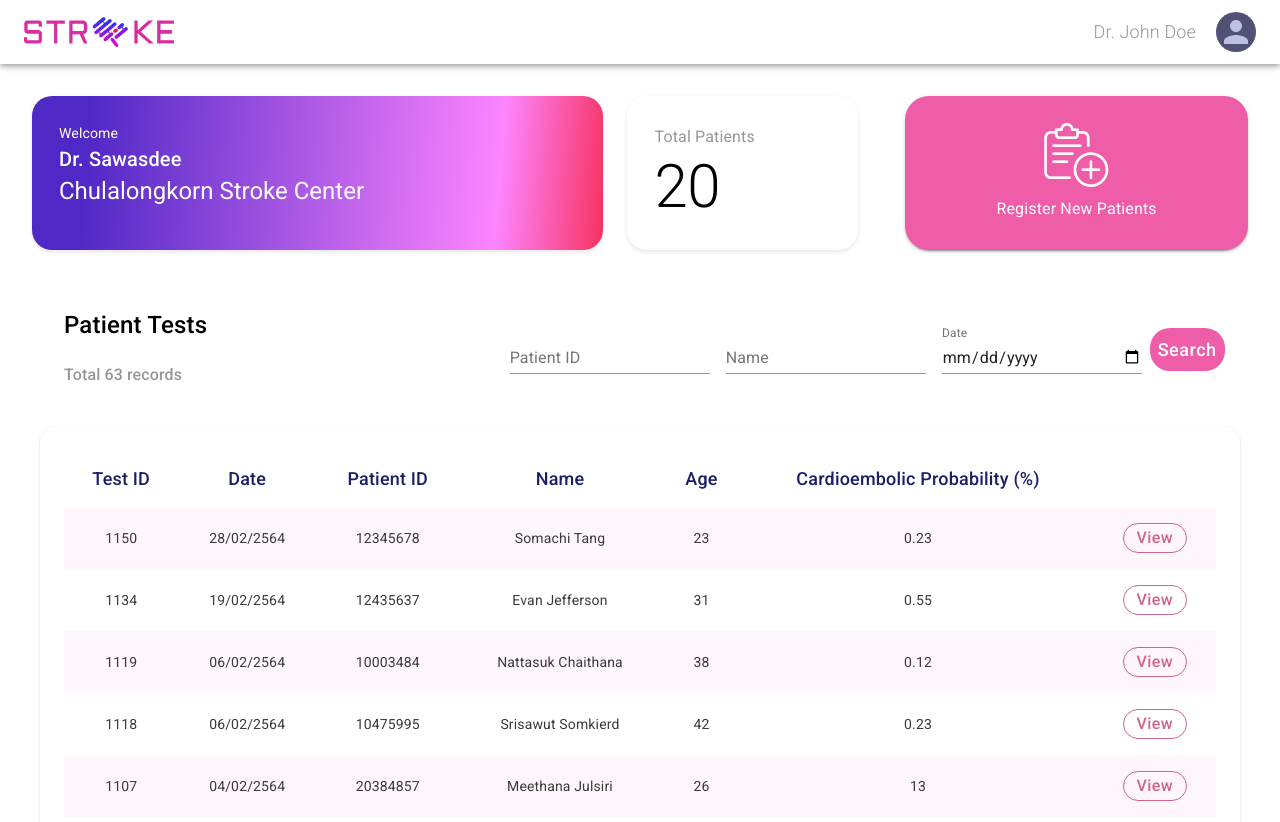
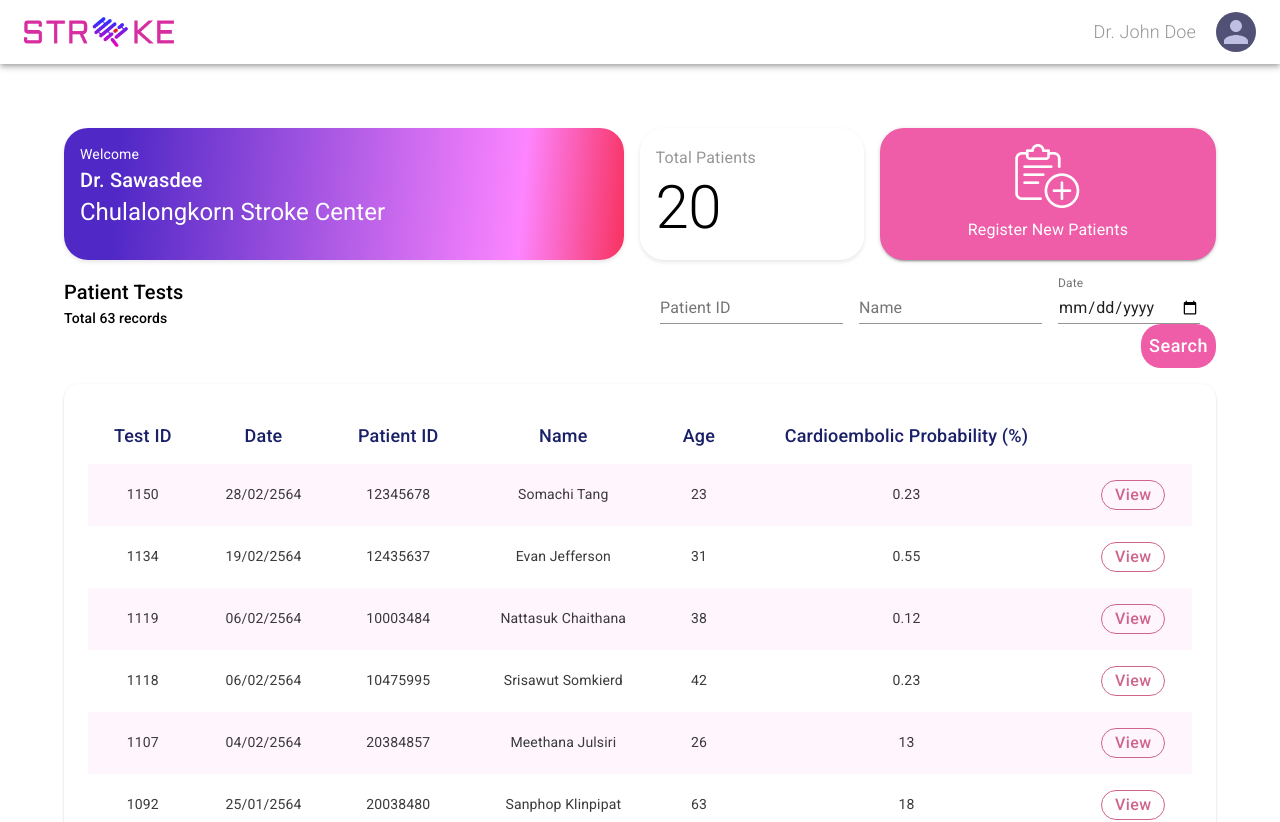
Before and after one commit to cu-devclub/app4stroke_front, a React (Create React App) app: page /home in a window 1280 px wide. Shown: the top 822 px of the page. Built offline with nearby package versions, Linux system fonts and the light colour scheme.

Commit message:
Fix bug layout and design

```diff
--- a/src/Pages/home/Components/SearchTable.tsx
+++ b/src/Pages/home/Components/SearchTable.tsx
@@ -4,18 +4,18 @@ import {
   Toolbar,
   TextField,
   Button,
+  Grid,
 } from "@material-ui/core";
 import React from "react";
 import { useState } from "react";
 
 const useStyles = makeStyles((theme) => ({
+  root: {
+    marginBottom: "16px",
+  },
   pageTitle: {
-    paddingLeft: theme.spacing(5),
-    padding: theme.spacing(3),
-    paddingBottom: theme.spacing(0),
     "& .MuiTypography-subtitle2": {
       color: "#979797",
-      marginTop: "12%",
       fontSize: "16px",
     },
     "& .MuiTypography-h6": {
@@ -23,10 +23,7 @@ const useStyles = makeStyles((theme) => ({
     },
   },
   search: {
-    marginLeft: "20%",
-    marginTop: "2.5%",
     "& .MuiTextField-root": {
-      margin: theme.spacing(1),
       width: "200px",
     },
     fontSize: "20px",
@@ -38,6 +35,12 @@ const useStyles = makeStyles((theme) => ({
     borderRadius: "20px",
     fontSize: "18px",
   },
+  childTextFieldMargin: {
+    textAlign: "right",
+    "& div > div": {
+      marginRight: "16px",
+    },
+  },
 }));
 
 const SearchTables = () => {
@@ -47,12 +50,12 @@ const SearchTables = () => {
 
   return (
     <>
-      <Toolbar>
-        <div className={classes.pageTitle}>
+      <Grid container className={classes.root}>
+        <Grid item xs={12} md={6}>
           <Typography variant="h6">Patient Tests</Typography>
           <Typography variant="subtitle2">Total 63 records</Typography>
-        </div>
-        <Toolbar className={classes.search}>
+        </Grid>
+        <Grid item xs={12} md={6} className={classes.childTextFieldMargin}>
           <TextField id="patientID" label="Patient ID"></TextField>
           <TextField id="name" label="Name"></TextField>
           <TextField
@@ -67,8 +70,8 @@ const SearchTables = () => {
             }}
           />
           <Button className={classes.buttonSearch}>Search</Button>
-        </Toolbar>
-      </Toolbar>
+        </Grid>
+      </Grid>
     </>
   );
 };
--- a/src/Pages/home/Components/Title.tsx
+++ b/src/Pages/home/Components/Title.tsx
@@ -4,31 +4,32 @@ import Button from "@material-ui/core/Button";
 import Typography from "@material-ui/core/Typography";
 import { createStyles, makeStyles } from "@material-ui/core/styles";
 import AddIcon from "../../../Assets/add.png";
+import { useHistory } from "react-router-dom";
 
 //todo Style
 const useStyle = makeStyles(() =>
   createStyles({
     root: {
       width: "100%",
-      padding: "32px",
+      marginBottom: "16px",
     },
-
     //! Box
     boxWelcome: {
       width: "50%",
-      padding: "27px",
-      borderRadius: "20px",
+      borderRadius: "24px",
       background:
         "linear-gradient(94.59deg, #5028C6 9.91%, #FD85FF 81.34%, #F40000 111.1%)",
       boxShadow: "0px 2px 4px rgba(0, 0, 0, 0.1)",
+      marginRight: "16px",
+      padding: "16px",
     },
     boxTotalPatients: {
       width: "20%",
-      padding: "27px",
-      marginLeft: "24px",
       background: "#FFFFFF",
       boxShadow: "0px 2px 4px rgba(0, 0, 0, 0.1)",
-      borderRadius: " 20px",
+      borderRadius: "24px",
+      marginRight: "16px",
+      padding: "16px",
     },
     //! Text
     textWelcome: {
@@ -49,13 +50,17 @@ const useStyle = makeStyles(() =>
       backgroundColor: "#EF5DA8",
       width: "30%",
       borderRadius: "24px",
-      marginLeft: "47px",
+      padding: "16px",
     },
   })
 );
 
 const Title: React.FC = () => {
   const classes = useStyle();
+  const history = useHistory();
+  const handleClick = () => {
+    history.push("/form");
+  };
   return (
     <Box className={classes.root}>
       <Box display="flex">
@@ -80,7 +85,11 @@ const Title: React.FC = () => {
           </Box>
         </Box>
         {/* Register New Patients */}
-        <Button variant="contained" className={classes.buttonRegister}>
+        <Button
+          variant="contained"
+          className={classes.buttonRegister}
+          onClick={handleClick}
+        >
           <Box display="flex" flexDirection="column">
             <Box>
               <img src={AddIcon} alt="icon" />
--- a/src/Pages/home/Containers/HomeContainer.tsx
+++ b/src/Pages/home/Containers/HomeContainer.tsx
@@ -4,6 +4,7 @@ import {
   Paper,
   TableRow,
   Button,
+  Box,
 } from "@material-ui/core";
 import React from "react";
 import SearchTables from "../Components/SearchTable";
@@ -13,7 +14,6 @@ import Title from "../Components/Title";
 
 const useStyles = makeStyles((theme) => ({
   pageContent: {
-    margin: theme.spacing(5),
     padding: theme.spacing(3),
     borderRadius: "15px",
   },
@@ -68,6 +68,7 @@ const HomeContainer: React.FC = () => {
   return (
     <>
       <Header />
+      <Box paddingX={8} paddingY={8}>
         <Title />
         <SearchTables />
         <Paper className={classes.pageContent}>
@@ -91,6 +92,7 @@ const HomeContainer: React.FC = () => {
           </TblContainer>
           <TblPagination />
         </Paper>
+      </Box>
     </>
   );
 };
--- a/src/Pages/result/Components/Result.tsx
+++ b/src/Pages/result/Components/Result.tsx
@@ -104,6 +104,7 @@ const Result = () => {
   const [index, setIndex] = React.useState<number>(1);
   const [currentIndex, setCurrentIndex] = React.useState<number>(0);
   const [open, setOpen] = React.useState(false);
+  // const [slideImages,setSlideImages] = useState(CTimageList)
 
   const handleClickOpen = () => {
     setOpen(true);
--- a/src/Pages/result/Containers/ResultContainer.tsx
+++ b/src/Pages/result/Containers/ResultContainer.tsx
@@ -29,15 +29,18 @@ const data = {
   NIHSS: 6,
 };
 const ResultContainer: React.FC = () => {
+
   return (
     <>
       <Header />
-        <Grid container alignItems="stretch">
-          <Grid item xs={3}>
-            <Data data={data} />
-          </Grid>
-          <Grid item xs={9} style={{marginTop:"72px"}}> <Result/> </Grid>
+      <Grid container alignItems="stretch">
+        <Grid item xs={3}>
+          <Data data={data} />
         </Grid>
+        <Grid item xs={9} style={{ marginTop: "72px" }}>
+          <Result />
+        </Grid>
+      </Grid>
       <Footer />
     </>
   );
```
Lines whose indentation alone changed are shown as unchanged.
